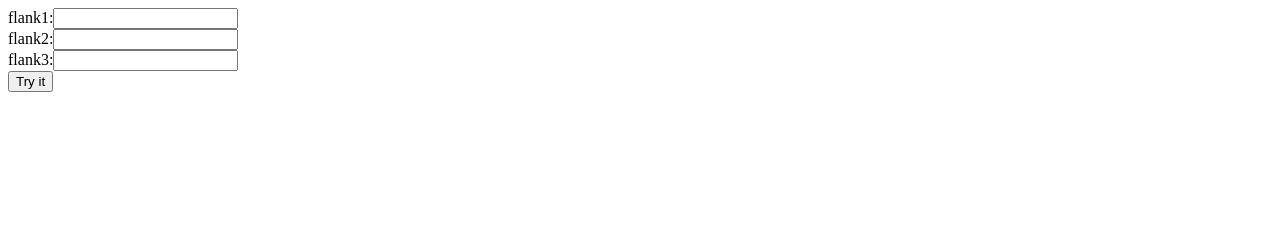
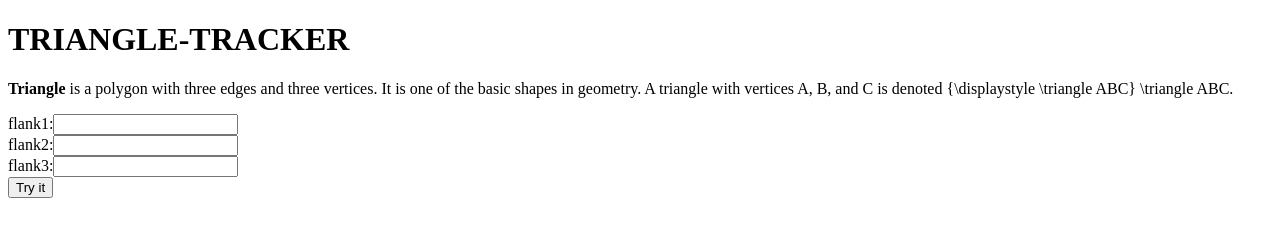
Before and after one commit to UMWIZERWA/triangle-tracker, a plain HTML site: page index.html in a window 1280 px wide. Drawn offline with Linux system fonts and the light colour scheme.

Commit message:
add paragraph

```diff
--- a/index.html
+++ b/index.html
@@ -8,6 +8,9 @@
     <script src="index.js"></script>
 </head>
 <body>
+    <h1>TRIANGLE-TRACKER</h1>
+    <p><strong>Triangle</strong> is a polygon with three edges and three vertices. It is one of the basic shapes in geometry. A triangle with vertices A, B, and C is denoted {\displaystyle \triangle ABC} \triangle ABC.</p>
+
     flank1:<input type="text" id="flank1"><br>
     flank2:<input type="text" id="flank2"><br>
     flank3:<input type="text" id="flank3"><br>
```
